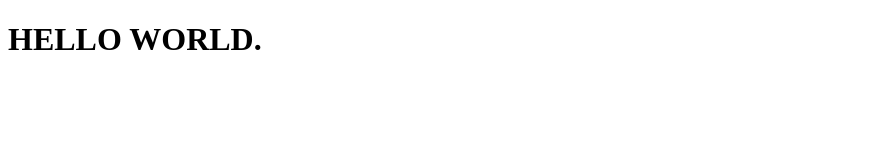
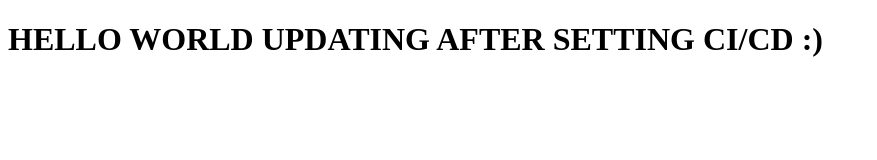
Before and after one commit to imranhassan87/actions-example, a plain HTML site: page index.html in a window 1280 px wide. Shown: the whole page, without its empty margins (0-877 px from the left). Drawn offline with Linux system fonts and the light colour scheme.

Commit message:
Update index.html

```diff
--- a/index.html
+++ b/index.html
@@ -6,6 +6,6 @@
     <title>Document</title>
   </head>
   <body>
-    <h1>HELLO WORLD.</h1>
+    <h1>HELLO WORLD UPDATING AFTER SETTING CI/CD :)</h1>
   </body>
 </html>
```
